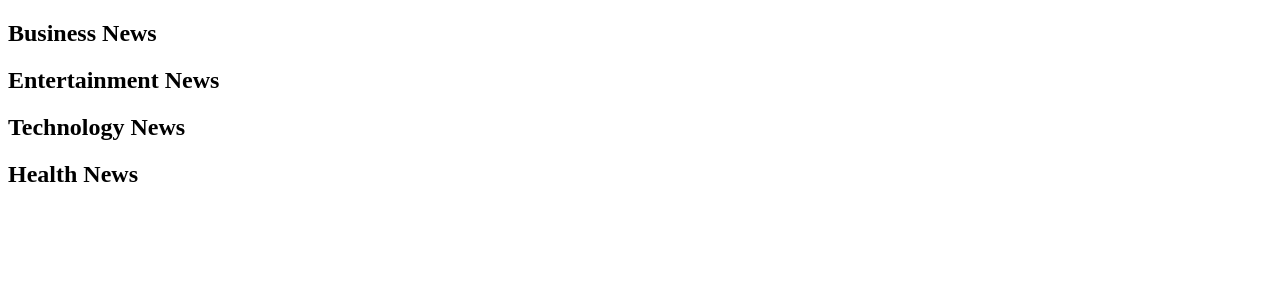
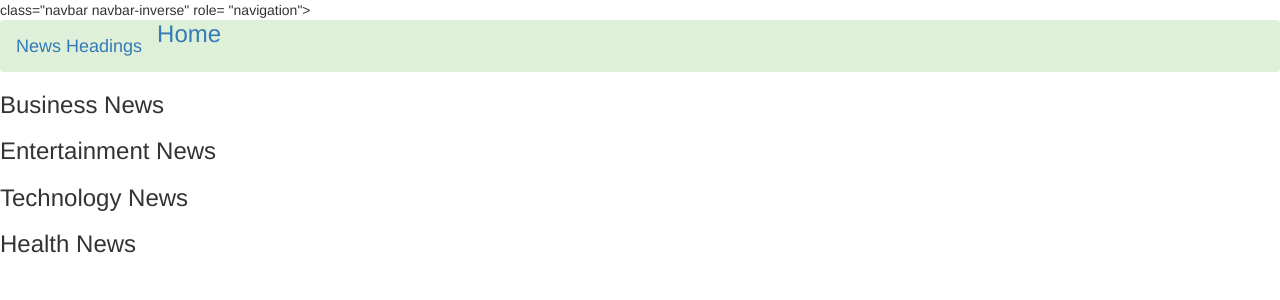
Before and after one commit to martinmandina/News-API, a Flask app: template app/templates/index.html in a window 1280 px wide. Shown: the top 300 px of the page. Run offline with Flask 2, Linux system fonts and the light colour scheme; the template is opened without the code that fills it, so the values that code supplies are empty; parts of the project's set-up code (start-up, migrations or seed data) failed here and were passed over; some libraries are stand-ins or nearby versions.

Commit message:
change navbar color

```diff
--- a/app/__init__.py
+++ b/app/__init__.py
@@ -1,4 +1,5 @@
 from flask import Flask
+from flask_bootstrap import Bootstrap
 from .config import DevConfig
 
 
--- a/app/templates/base.html
+++ b/app/templates/base.html
@@ -1,3 +1,4 @@
+{% extends 'bootstrap/base.html'%}
 <!DOCTYPE html>
 <html>
     <head>
@@ -9,8 +10,9 @@
         {% endif %}
     </head>
     <body>
-        {% block content %}
-
+        <!-- Navbar block  -->
+        {% block navbar %}
+        {% include 'navbar.html' %}
         {% endblock%}
     </body>
 </html>
--- a/app/templates/index.html
+++ b/app/templates/index.html
@@ -14,22 +14,22 @@
         <!-- Content block -->
         {% block content %}
 
-        <h2>Business News</h2>
+        <h3>Business News</h3>
        <ul>
            {{ macro.displaySourceList(business_news)}}
         </ul>
 
-       <h2>Entertainment News </h2>
+       <h3>Entertainment News </h3>
          <ul>
             {{ macro.displaySourceList(entertainment_news)}}
         </ul>
 
-        <h2> Technology News </h2>
+        <h3> Technology News </h3>
          <ul>
             {{ macro.displaySourceList(technology_news)}}
         </ul>
 
-        <h2>Health News</h2>
+        <h3>Health News</h3>
          <ul>
             {{ macro.displaySourceList(health_news)}}
          </ul>
--- /dev/null
+++ b/app/templates/navbar.html
@@ -0,0 +1,20 @@
+class="navbar navbar-inverse" role= "navigation">
+            <nav class="navbar navbar-expand-sm bg-success">
+            <div class="container-fluid">
+            <div class="navbar-header">
+                <button type="button" class="navbar-toggle" data-toggle="collapse" data-target=".navbar-collapse">
+                  <span class="sr-only">Toggle navigation</span>
+                  <span class="icon-bar"></span>
+                  <span class="icon-bar"></span>
+                  <span class="icon-bar"></span>
+                </button>
+                <a class="navbar-brand" href="/"> News Headings </a>
+            </div>
+            <div class="navbar-collapse collapse">
+                <h3 class="nav navbar-nav">
+                <a href="/">Home</a>
+                </h3>
+            </div>
+        </div>
+    </div>
+    </nav>
```
Also changed, not shown: app/templates/styles.css (added).
